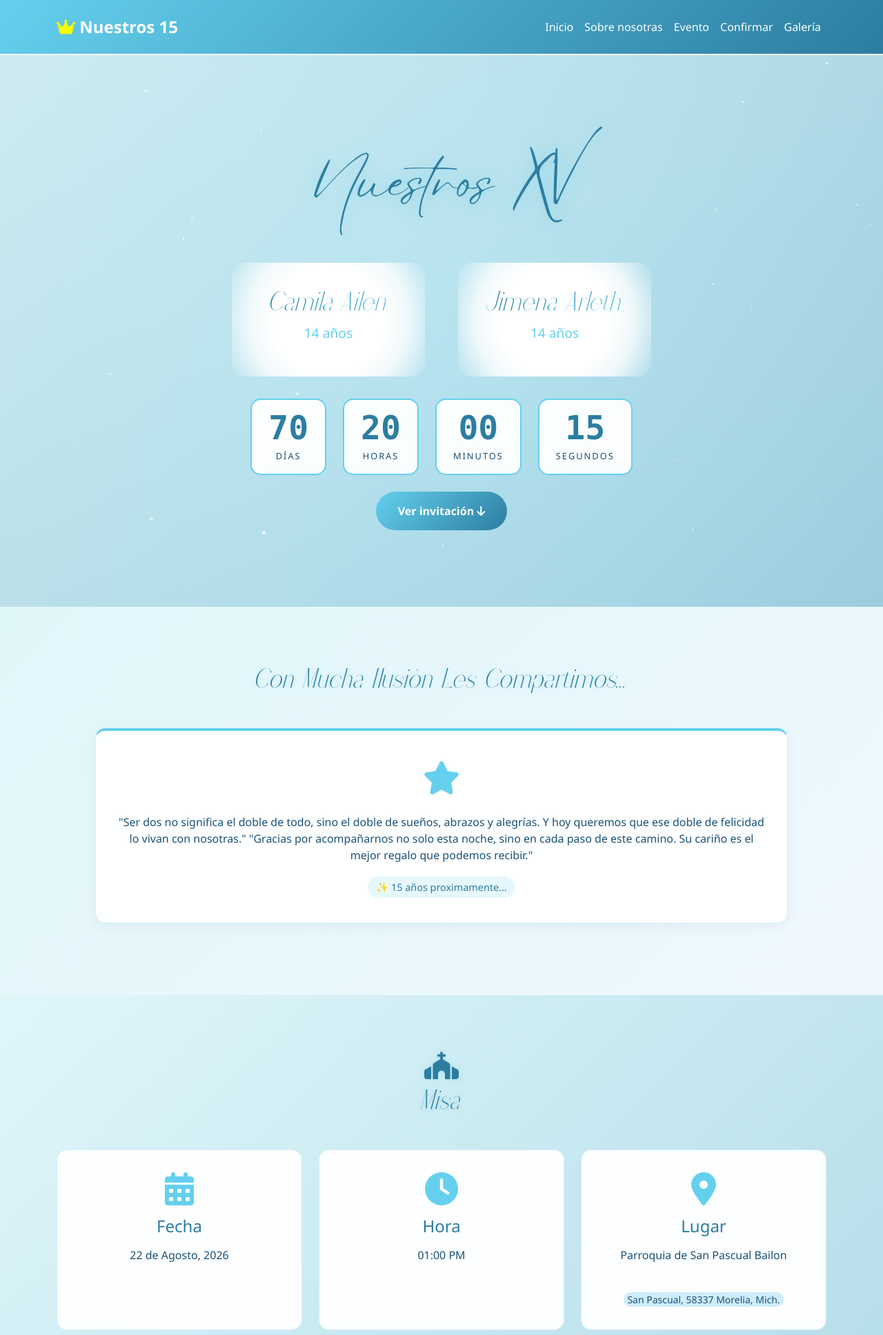
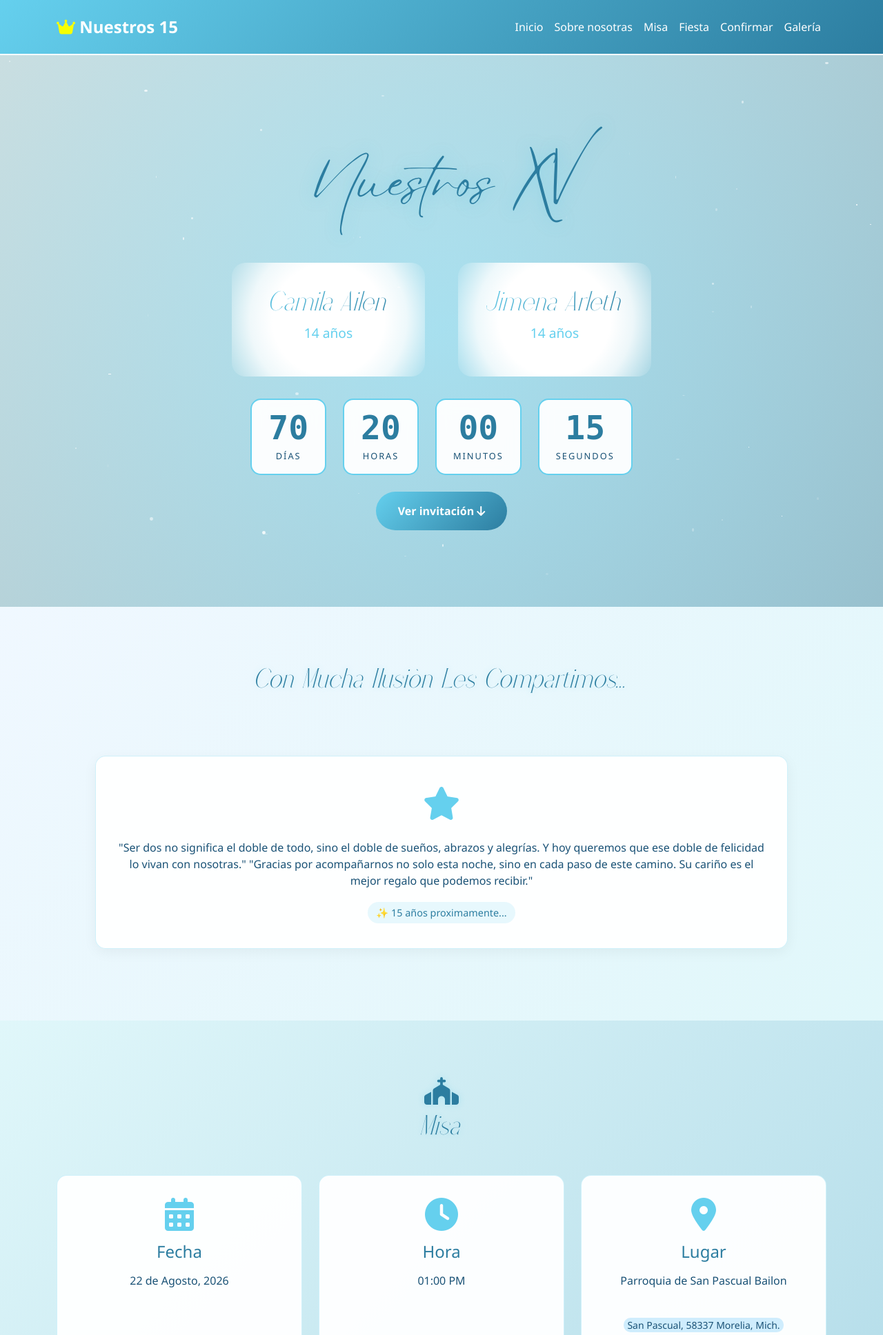
Before and after one commit to JoshuaCH8/Cumple, a Flask app: page / in a window 1280 px wide. Shown: the top 1936 px of the page at 69% size. Run offline with Flask 3, Linux system fonts and the light colour scheme.

Commit message:
Cambios en comportamiento css y mejoras finales, listo para produccion

```diff
--- a/app.py
+++ b/app.py
@@ -18,14 +18,14 @@ QUINCEANERAS = [
         'edad': 14,
         'descripcion': 'Describete',
         'color': '#65D0EE',
-        'foto': 'camila_ejemplo.jpg'
+        'foto': 'camilaAilen.jpg'
     },
     {
         'nombre': 'Jimena Arleth',
         'edad': 14,
         'descripcion': 'Describete',
         'color': '#65D0EE',
-        'foto': 'jimena_ejemplo.jpg'
+        'foto': 'jimenaArleth.jpg'
     }
 ]
 
--- a/static/css/style.css
+++ b/static/css/style.css
@@ -37,20 +38,20 @@ body {
 .navbar-brand {
     font-size: 1.5rem;
     font-weight: bold;
-    color: #FFFFFF !important;
+    color: var(--text-light) !important;
 }
 
 .navbar-nav .nav-link {
-    color: #FFFFFF !important;
+    color: var(--text-light) !important;
     transition: all 0.3s ease;
 }
 
 .navbar-nav .nav-link:hover {
-    color: #E0F7FA !important;
+    color: var(--accent-primary) !important;
     transform: translateY(-2px);
 }
 
-/* Contenedor de partículas - SOLO en secciones */
+/* Contenedor de partículas */
 #particles-container {
     position: fixed;
     top: 0;
@@ -94,7 +93,7 @@ body {
     left: 0;
     right: 0;
     bottom: 0;
-    background: radial-gradient(circle, rgba(101,208,238,0.15) 0%, rgba(44,125,160,0.1) 100%);
+    background: radial-gradient(circle, var(--accent-glow) 0%, rgba(0,0,0,0.1) 100%);
 }
 
 .hero-content {
@@ -132,20 +128,20 @@ body {
 
 .name-card:hover {
     transform: translateY(-10px);
-    box-shadow: 0 10px 40px rgba(101,208,238,0.3);
+    box-shadow: 0 10px 40px var(--accent-glow);
 }
 
 .name-card h2 {
     font-size: 2.5rem;
     margin-bottom: 0.5rem;
-    background: linear-gradient(135deg, #2C7DA0 0%, #65D0EE 100%);
+    background: var(--btn-bg);
     -webkit-background-clip: text;
     -webkit-text-fill-color: transparent;
     background-clip: text;
 }
 
 .name-card p {
-    color: #65D0EE;
+    color: var(--accent-primary);
     font-size: 1.2rem;
 }
 
@@ -366,54 +350,54 @@ body {
 
 .btn-invitation:hover {
     transform: scale(1.05);
-    box-shadow: 0 10px 30px rgba(101,208,238,0.4);
-    color: #FFFFFF;
+    box-shadow: 0 10px 30px var(--btn-shadow);
+    color: var(--btn-text);
 }
 
-/* About Section */
 .about {
     padding: 5rem 0;
-    background: linear-gradient(135deg, #F0F8FF 0%, #E0F7FA 100%);
+    background: var(--bg-about);
 }
 
 .section-title {
     text-align: center;
     margin-bottom: 3rem;
     font-size: 2.5rem;
-    color: #2C7DA0;
-    text-shadow: 0 0 10px rgba(101,208,238,0.3);
+    color: var(--accent-secondary);
+    text-shadow: 0 0 10px var(--accent-glow);
 }
 
 .about-card {
-
-    background: rgba(255,255,255,0.95);
+    background: var(--card-bg);
+    border-top: 50px;
     padding: 2rem;
     border-radius: 15px;
     text-align: center;
     transition: all 0.3s ease;
-    box-shadow: 0 5px 20px rgba(0,0,0,0.05);
+    box-shadow: var(--card-shadow);
     height: 100%;
-    border: 1px solid rgba(101,208,238,0.3);
+    border: 1px solid var(--border-light);
 }
 
 .about-card:hover {
     transform: translateY(-5px);
-    box-shadow: 0 10px 30px rgba(101,208,238,0.2);
-    border-color: #65D0EE;
+    box-shadow: var(--card-shadow-hover);
+    border-color: var(--accent-primary);
 }
 
 .about-icon {
+    color: var(--accent-primary);
     font-size: 3rem;
     margin-bottom: 1rem;
 }
 
 .about-card h3 {
     margin-bottom: 1rem;
-    color: #2C7DA0;
+    color: var(--accent-secondary);
 }
 
 .about-card p {
-    color: #1A5276;
+    color: var(--text-primary);
 }
 
 .personality-tags {
@@ -433,24 +417,24 @@ body {
 .about-card-container {
     display: flex;
     justify-content: center;
-    width: 100%;  /* Asegura que ocupe todo el ancho */
+    width: 100%;
+    margin-top: 40px;
 }
 
 .about-card {
     width: 90%;
-    margin: 0 auto;  /* Respaldo */
+    margin: 0 auto;
 }
 
-/* Event Info */
 .event-info {
     padding: 5rem 0;
-    background: linear-gradient(135deg, #E0F7FA 0%, #F0F8FF 100%);
+    background: var(--bg-event);
     position: relative;
 }
 
 .info-card {
-    background: rgba(255,255,255,0.95);
-    border: 1px solid rgba(101,208,238,0.3);
+    background: var(--card-bg);
+    border: 1px solid var(--border-light);
     padding: 2rem;
     border-radius: 15px;
     text-align: center;
@@ -655,52 +632,42 @@ ul.errors li {
     font-family: 'Eyesome Script', cursive;
     font-size: 5rem;
     animation: fadeInUp 1s ease;
-    color: #2C7DA0;
+    color: var(--accent-secondary);
 }
 
-/* Fondo MISA - Azul pastel claro */
 #evento-misa {
-    background: linear-gradient(135deg, #E0F7FA 0%, #A9D6E5 100%);
+    background: var(--bg-misa);
 }
 
-/* Fondo FIESTA - Azul vibrante */
 #evento-fiesta {
-    background: linear-gradient(135deg, #A9D6E5 0%, #65D0EE 100%);
+    background: var(--bg-fiesta);
 }
 
-/* Sobre Nosotras - Azul lavanda */
 .about {
-    background: linear-gradient(135deg, #E0F7FA 0%, #F0F8FF 100%);
+    background: var(--bg-about);
 }
 
-/* Confirmación - Azul muy claro */
 .confirmation {
-    background: linear-gradient(135deg, #F0F8FF 0%, #E0F7FA 100%);
+    background: var(--bg-confirmation);
 }
 
-/* Galería - Azul champagne */
 .gallery-preview {
-    background: linear-gradient(135deg, #E0F7FA 0%, #A9D6E5 100%);
+    background: var(--bg-gallery);
 }
 
-/* Responsive */
 @media (max-width: 768px) {
     .hero h1 {
         font-size: 2rem;
     }
-
     .name-card h2 {
         font-size: 1.8rem;
     }
-
     .section-title {
         font-size: 2rem;
     }
-
     .names-container {
         gap: 1rem;
     }
-
     .name-card {
         padding: 1.5rem;
     }
--- /dev/null
+++ b/static/css/theme-normal.css
@@ -0,0 +1,60 @@
+/* theme-normal.css - Tema Azul (por defecto) */
+:root {
+    /* Fondos principales */
+    --bg-primary: linear-gradient(135deg, #E0F7FA 0%, #F0F8FF 100%);
+    --bg-secondary: linear-gradient(135deg, #F0F8FF 0%, #E0F7FA 100%);
+    --bg-hero: linear-gradient(135deg, #E0F7FA 0%, #A9D6E5 100%);
+    --bg-about: linear-gradient(135deg, #F0F8FF 0%, #E0F7FA 100%);
+    --bg-event: linear-gradient(135deg, #E0F7FA 0%, #F0F8FF 100%);
+    --bg-confirmation: linear-gradient(135deg, #F0F8FF 0%, #E0F7FA 100%);
+    --bg-gallery: linear-gradient(135deg, #E0F7FA 0%, #A9D6E5 100%);
+
+    /* Fondos específicos */
+    --bg-misa: linear-gradient(135deg, #E0F7FA 0%, #A9D6E5 100%);
+    --bg-fiesta: linear-gradient(135deg, #A9D6E5 0%, #65D0EE 100%);
+
+    /* Navbar y Footer */
+    --navbar-bg: linear-gradient(135deg, #65D0EE 0%, #2C7DA0 100%);
+    --footer-bg: linear-gradient(135deg, #2C7DA0 0%, #1A5276 100%);
+    --border-bottom: #FFFFFF;
+
+    /* Textos */
+    --text-primary: #1A5276;
+    --text-secondary: #2C7DA0;
+    --text-light: #FFFFFF;
+    --text-muted: #1A5276;
+
+    /* Acentos */
+    --accent-primary: #65D0EE;
+    --accent-secondary: #2C7DA0;
+    --accent-glow: rgba(101,208,238,0.3);
+    --accent-glow-light: rgba(101,208,238,0.15);
+
+    /* Tarjetas */
+    --card-bg: rgba(255,255,255,0.95);
+    --card-border: rgba(101,208,238,0.3);
+    --card-shadow: 0 5px 20px rgba(0,0,0,0.05);
+    --card-shadow-hover: 0 10px 30px rgba(101,208,238,0.2);
+
+    /* Tarjeta de nombre (radial gradient) */
+    --name-card-bg: radial-gradient(circle at center,
+                    white 50%,
+                    rgba(255,255,255,0.8) 70%,
+                    rgba(255,255,255,0) 100%);
+
+    /* Botones */
+    --btn-bg: linear-gradient(135deg, #65D0EE 0%, #2C7DA0 100%);
+    --btn-text: #FFFFFF;
+    --btn-shadow: rgba(101,208,238,0.4);
+
+    /* Bordes */
+    --border-color: #65D0EE;
+    --border-light: rgba(101,208,238,0.3);
+
+    /* Sombras */
+    --shadow-text: 0 0 20px rgba(101,208,238,0.5);
+
+    /* Tags */
+    --tag-bg: rgba(101,208,238,0.15);
+    --tag-text: #2C7DA0;
+}
--- a/static/js/script.js
+++ b/static/js/script.js
@@ -52,11 +52,7 @@ $(document).ready(function () {
             }
             // Si está cerrada, la abre y cierra las demás
             else {
-                // Cerrar otras tarjetas abiertas
-                document.querySelectorAll('.expandable-card.expanded').forEach(otherCard => {
-                    otherCard.classList.remove('expanded');
-                });
-                // Abrir esta
+                // Abrir
                 card.classList.add('expanded');
             }
         });
@@ -124,19 +120,22 @@ $(document).ready(function () {
     // Control de la canción "Vamos a bailar"
     const btnBailar = document.getElementById('btnBailar');
     const cancion = document.getElementById('cancionBailar');
+    const themeCss = document.getElementById('theme-css');
     let cancionReproduciendo = false;
 
-    if (btnBailar && cancion) {
+    if (btnBailar && cancion && themeCss) {
         btnBailar.addEventListener('click', function () {
             if (cancionReproduciendo) {
                 // Detener canción
                 cancion.pause();
                 cancion.currentTime = 0;  // Reinicia al inicio
+                themeCss.href = "/static/css/theme-normal.css";
                 cancionReproduciendo = false;
                 btnBailar.classList.remove('reproduciendo');  // ← Quita efecto
             } else {
                 // Reproducir canción
                 cancion.play();
+                themeCss.href = "/static/css/theme-dance.css";
                 cancionReproduciendo = true;
                 btnBailar.classList.add('reproduciendo');
             }
--- a/templates/base.html
+++ b/templates/base.html
@@ -7,6 +7,7 @@
     <link href="https://cdn.jsdelivr.net/npm/bootstrap@5.3.0/dist/css/bootstrap.min.css" rel="stylesheet">
     <link rel="stylesheet" href="https://cdnjs.cloudflare.com/ajax/libs/font-awesome/6.4.0/css/all.min.css">
     <link href="{{ url_for('static', filename='css/style.css') }}" rel="stylesheet">
+    <link href="{{ url_for('static', filename='css/theme-normal.css') }}" rel="stylesheet" id="theme-css">
 </head>
 <body>
     <!-- Seccion Navbar -->
@@ -24,7 +25,8 @@
                 <ul class="navbar-nav ms-auto">
                     <li class="nav-item"><a class="nav-link" href="#inicio">Inicio</a></li>
                     <li class="nav-item"><a class="nav-link" href="#sobre-nosotras">Sobre nosotras</a></li>
-                    <li class="nav-item"><a class="nav-link" href="#evento">Evento</a></li>
+                    <li class="nav-item"><a class="nav-link" href="#evento-misa">Misa</a></li>
+                    <li class="nav-item"><a class="nav-link" href="#evento-fiesta">Fiesta</a></li>
                     <li class="nav-item"><a class="nav-link" href="#confirmacion">Confirmar</a></li>
                     <li class="nav-item"><a class="nav-link" href="#galeria">Galería</a></li>
                 </ul>
--- a/templates/index.html
+++ b/templates/index.html
@@ -23,10 +23,10 @@
                             <!-- Rutas -->
                             <div class="photo-frame">
                                 {% if quince.nombre == "Camila Ailen" %}
-                                <img src="{{ url_for('static', filename='images/camila_ejemplo.jpg') }}"
+                                <img src="{{ url_for('static', filename='images/camilaAilen.jpg') }}"
                                     alt="Jimena Arleth">
                                 {% elif quince.nombre == "Jimena Arleth" %}
-                                <img src="{{ url_for('static', filename='images/jimena_ejemplo.jpg') }}"
+                                <img src="{{ url_for('static', filename='images/jimenaArleth.jpg') }}"
                                     alt="Camila Ailen">
                                 {% else %}
                                 <img src="{{ url_for('static', filename='images/placeholder.jpg') }}" alt="Foto">
@@ -72,9 +72,9 @@
         <div class="row">
 
             <div class="col-md-6 mb-4 about-card-container">
-                <div class="about-card" style="border-top: 4px solid {{ quinceaneras[0].color }}">
+                <div class="about-card">
                     <div class="about-icon">
-                        <i class="fas fa-star" style="color: {{ quinceaneras[0].color }}"></i>
+                        <i class="fas fa-star"></i>
                     </div>
                     <p>"Ser dos no significa el doble de todo, sino el doble de sueños, abrazos y alegrías. Y hoy
                         queremos que ese doble de felicidad lo vivan con nosotras."
```
Also changed, not shown: other parts of static/css/style.css (+66 -89 lines), static/css/theme-dance.css (added, +60 -0 lines), static/images/camilaAilen.jpg (added), static/images/camila_ejemplo.jpg (deleted), static/images/jimenaArleth.jpg (added), static/images/jimena_ejemplo.jpg (deleted).
